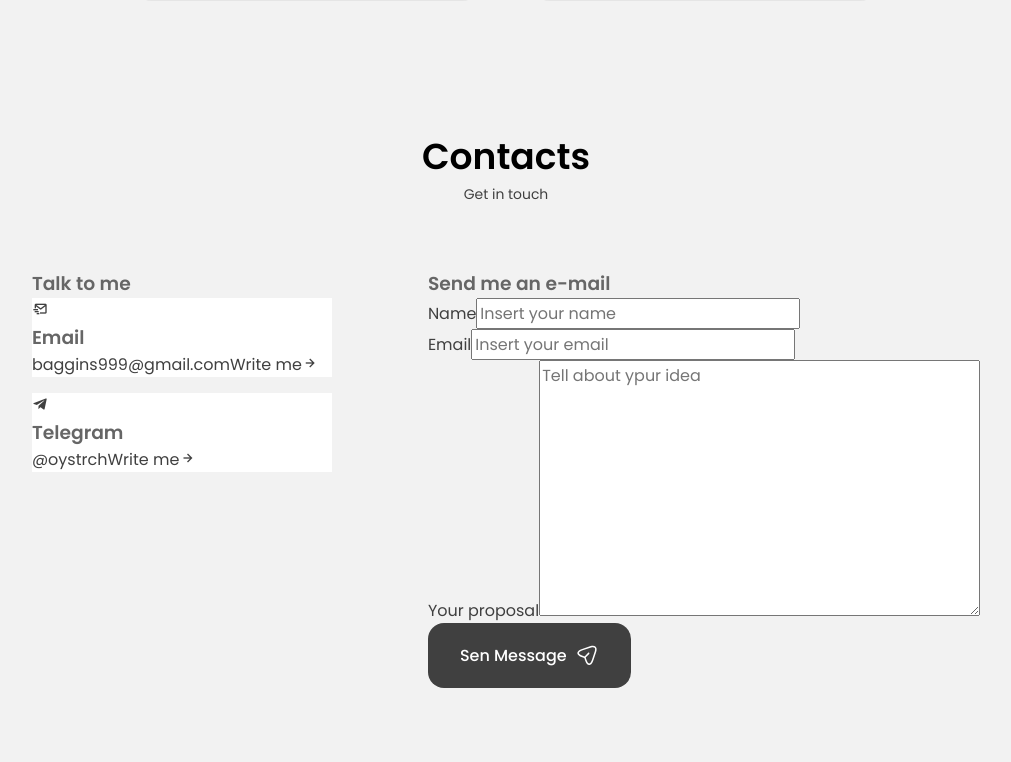
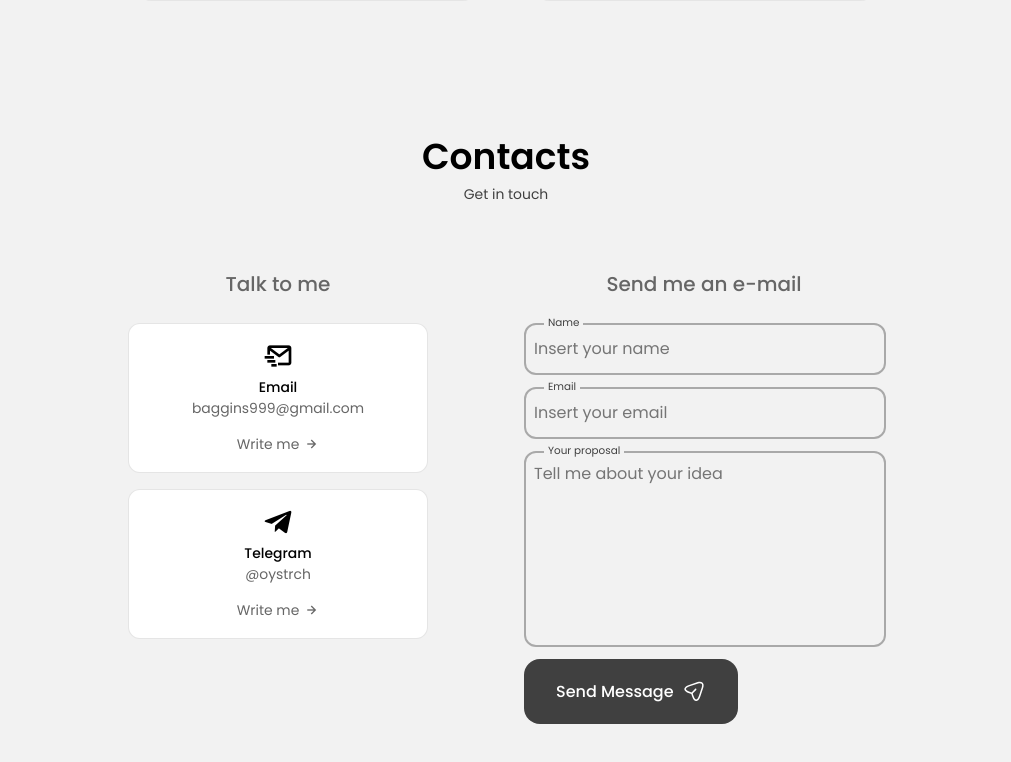
Before and after one commit to digtiarenko/portfolio, a React (Create React App) app: page / in a window 1280 px wide. Shown: the part 2155-2917 px from the top of the page, without its empty margins (134-1145 px from the left). Built offline with nearby package versions, Linux system fonts and the light colour scheme.

Commit message:
added respon to contacts

```diff
--- a/src/components/contacts/Contacts.jsx
+++ b/src/components/contacts/Contacts.jsx
@@ -44,6 +44,7 @@ const Contacts = () => {
             <div className="contacts__content">
                <h3 className="contacts__title">Send me an e-mail</h3>
                <form className="contacts__form">
+                  <div className="contacts__form-div">
                      <label for="name" className="contacts__form-tag">
                         Name
                      </label>
@@ -54,6 +55,7 @@ const Contacts = () => {
                         className="contacts__form-input"
                         placeholder="Insert your name"
                      />
+                  </div>
                   <div className="contacts__form-div">
                      <label for="email" className="contacts__form-tag">
                         Email
@@ -66,7 +68,7 @@ const Contacts = () => {
                         placeholder="Insert your email"
                      />
                   </div>
-                  <div className="contacts__form-div">
+                  <div className="contacts__form-div contacts__form-area">
                      <label for="project" className="contacts__form-tag">
                         Your proposal
                      </label>
@@ -74,14 +76,14 @@ const Contacts = () => {
                         id="project"
                         type="text"
                         name="project"
-                        cols="30"
-                        rows="10"
-                        className="contacts__form-input"
-                        placeholder="Tell about ypur idea"
+                        cols="20"
+                        rows="7"
+                        className="contacts__form-input "
+                        placeholder="Tell me about your idea"
                      />
                   </div>
-                  <button className="button button--flex">
-                     Sen Message <SendSVG />
+                  <button className="button button--flex contacts__button_xl">
+                     Send Message <SendSVG />
                   </button>
                </form>
             </div>
--- a/src/components/contacts/contacts.css
+++ b/src/components/contacts/contacts.css
@@ -4,15 +4,138 @@
    column-gap: 6rem;
    padding-bottom: 3rem;
 }
-
+.contacts__title {
+   text-align: center;
+   font-size: var(--h3-font-size);
+   font-weight: var(--font-medium);
+   margin-bottom: var(--mb-1-5);
+}
 .contacts__info {
    display: grid;
    row-gap: 1rem;
    grid-template-columns: 300px;
 }
 
-.contacts__form {
-}
 .contacts__card {
    background-color: var(--container-color);
+   border: 1px solid rgba(0, 0, 0, 0.1);
+   padding: 1rem;
+   border-radius: 0.75rem;
+   text-align: center;
 }
+
+.contacts__card-icon {
+   font-size: 2rem;
+   color: var(--title-color-dark);
+   margin-bottom: var(--mb-025);
+}
+.contacts__card-title {
+   color: var(--title-color-dark);
+   font-size: var(--small-font-size);
+   font-weight: var(--font-medium);
+}
+
+.contacts__card-data {
+   display: block;
+   font-size: var(--small-font-size);
+   color: var(--title-color);
+   margin-bottom: var(--mb-075);
+}
+.contacts__button {
+   color: var(--title-color);
+   font-size: var(--small-font-size);
+   display: inline-flex;
+   align-items: center;
+   justify-content: center;
+   column-gap: 0.25rem;
+}
+
+.contacts__button-icon {
+   font-size: 1rem;
+   transition: 0.3s;
+}
+.contacts__button:hover {
+   color: var(--title-color-dark);
+}
+.contacts__button:hover .contacts__button-icon {
+   transform: translate(0.25rem);
+}
+
+.contacts__form {
+   width: 360px;
+   height: max-content;
+}
+
+.contacts__form-div {
+   position: relative;
+   margin-bottom: var(--mb-2);
+   height: 2rem;
+}
+
+.contacts__form-input {
+   position: absolute;
+   top: 0;
+   left: 0;
+   width: 95%;
+   height: 100%;
+   border: 2px solid rgba(0, 0, 0, 0.3);
+   background: none;
+   color: var(--text-color);
+   outline: none;
+   border-radius: 0.75rem;
+   padding: 0.5rem;
+   z-index: 1;
+}
+.contacts__form-area {
+   height: 11rem;
+}
+.contacts__form-area textarea {
+   resize: none;
+}
+
+.contacts__form-tag {
+   position: absolute;
+   top: -0.72rem;
+   left: 1.25rem;
+   font-size: var(--smaller-font-size);
+   padding: 0.25rem;
+   background-color: var(--body-color);
+   z-index: 10;
+}
+.contacts__button_xl {
+   color: var(--container-color);
+}
+
+/* ====== BREAKPOINTS ======== */
+@media screen and (max-width: 992px) {
+   .contacts__container {
+      column-gap: 3rem;
+   }
+}
+@media screen and (max-width: 768px) {
+   .contacts__container {
+      grid-template-columns: 1fr;
+      row-gap: 3rem;
+   }
+
+   .contacts__info {
+      justify-content: center;
+   }
+
+   .contacts__form {
+      margin: 0 auto;
+   }
+}
+@media screen and (max-width: 576px) {
+   .contacts__info {
+      grid-template-columns: 1fr;
+   }
+   .contacts__form {
+      width: 100%;
+   }
+}
+@media screen and (max-width: 350px) {
+   .contacts__form-input {
+      width: 90%;
+   }
+}
```
Lines whose indentation alone changed are shown as unchanged.
